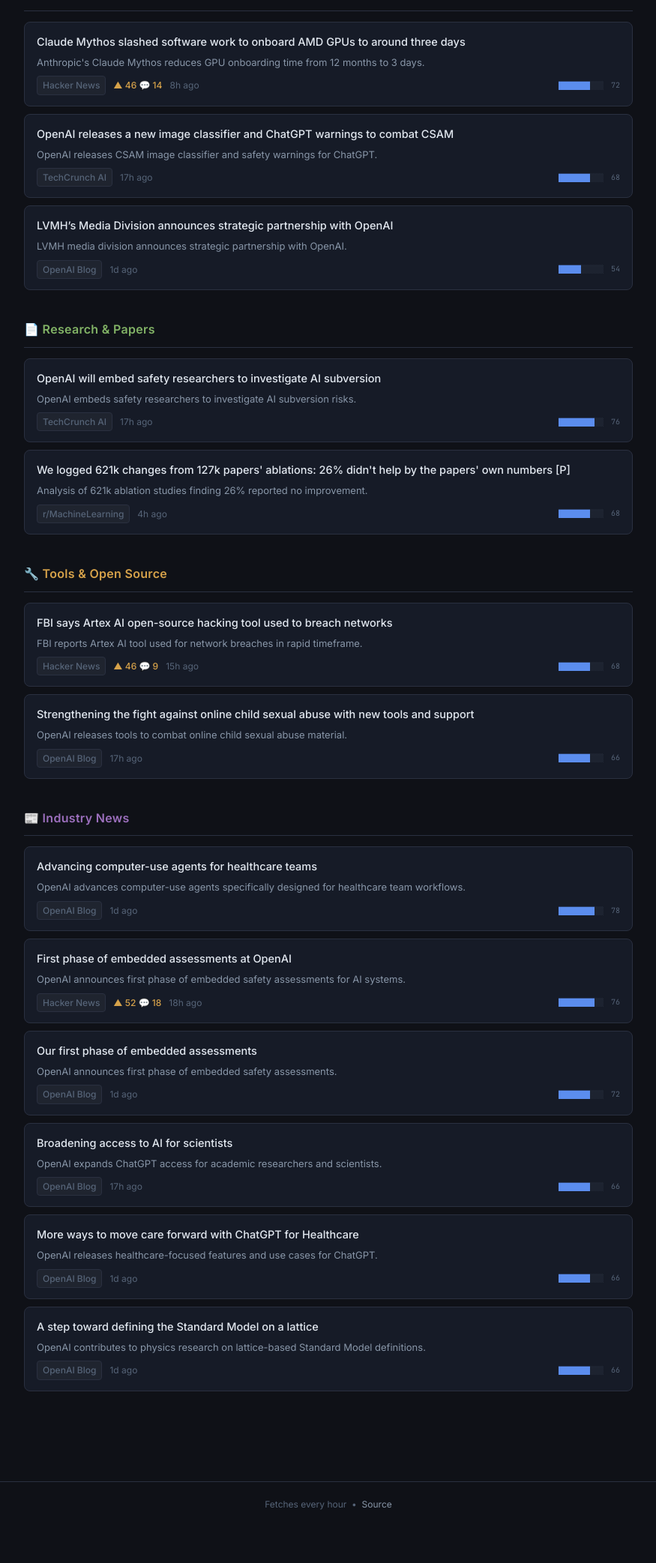
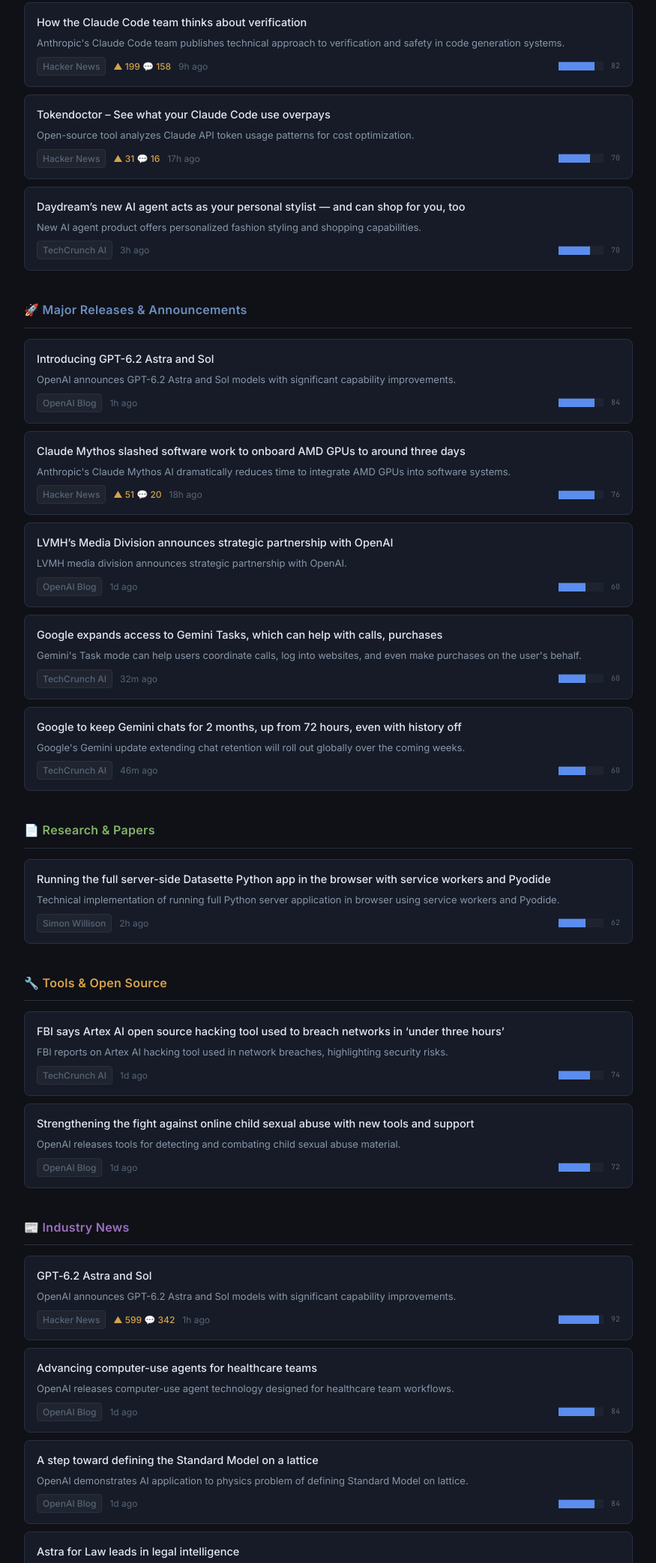
Before and after one commit to kevin-cantwell/ai-digest, a plain HTML site: page index.html in a window 1280 px wide. Shown: the part 349-2434 px from the top of the page at 75% size, without its empty margins (202-1077 px from the left). Before the commit the page ends 2385 px from the top, so only its background shows below. Drawn offline with Linux system fonts and the light colour scheme.

Commit message:
digest: 2026-11-17 19:35 UTC

```diff
--- a/index.html
+++ b/index.html
@@ -246,7 +246,7 @@
   <div class="header-inner">
     <div class="logo">AI Digest<span class="logo-dot">.</span></div>
     <div class="header-meta">
-      <span class="header-date" id="header-date" data-utc="2026-11-17T10:10:03Z">Tuesday, November 17, 2026 — 10:10 UTC</span>
+      <span class="header-date" id="header-date" data-utc="2026-11-17T19:35:19Z">Tuesday, November 17, 2026 — 19:35 UTC</span>
       <script>
         (function() {
           var el = document.getElementById('header-date');
@@ -259,7 +259,7 @@
       <span class="header-updated" id="header-updated">Updated just now</span>
       <script>
         (function() {
-          var builtAt = new Date("2026-11-17T10:10:03Z");
+          var builtAt = new Date("2026-11-17T19:35:19Z");
           function updateAge() {
             var mins = Math.floor((Date.now() - builtAt.getTime()) / 60000);
             var el = document.getElementById('header-updated');
@@ -275,42 +275,83 @@
           setInterval(updateAge, 60000);
         })();
       </script>
-      <span class="header-count">13 stories</span>
+      <span class="header-count">17 stories</span>
     </div>
   </div>
 </header>
 
 <main>
   <div class="tldr-box">
-    <p class="tldr-text">OpenAI has launched embedded safety researchers to investigate AI system vulnerabilities and introduced new tools to combat child sexual abuse material, while also expanding AI access for healthcare and scientific applications. Additionally, Anthropic&#x27;s Claude model significantly reduced GPU integration time for AMD processors, and research revealed that over a quarter of ablation studies in published papers showed no measurable improvements by their own metrics.</p>
+    <p class="tldr-text">OpenAI released GPT-6.2 with two variants—Astra for multimodal tasks and Sol for specialized applications—alongside new computer-use agents designed for healthcare teams and legal intelligence. Meanwhile, security concerns emerged as the FBI reported the Artex AI hacking tool was used to breach networks in under three hours, highlighting vulnerabilities in open-source AI systems.</p>
   </div>
 
 
+    <section class="digest-section">
+      <h2 class="section-title" style="color: #4ade80;">⚡ Developer Tools &amp; Agentic AI</h2>
+      <div class="cards">
+      <div class="card">
+        <div class="card-header">
+          <a class="card-title" href="https://claude.dev/blog/how-the-claude-code-team-thinks-about-verification/" target="_blank" rel="noopener noreferrer">How the Claude Code team thinks about verification</a>
+        </div>
+        <p class="item-summary">Anthropic&#x27;s Claude Code team publishes technical approach to verification and safety in code generation systems.</p>
+        <div class="card-meta">
+          <a class="source" href="https://news.ycombinator.com/item?id=50529612" target="_blank" rel="noopener noreferrer">Hacker News</a>
+          <span class="upvotes">▲ 199  💬 158</span>
+          <span class="age">9h ago</span>
+          <span class="score-bar" title="Quality score: 82/100"><span class="bar-filled">████████</span><span class="bar-empty">░░</span> <span class="score-num">82</span></span>
+        </div>
+      </div>
+      <div class="card">
+        <div class="card-header">
+          <a class="card-title" href="https://github.com/localixai/tokendoctor" target="_blank" rel="noopener noreferrer">Tokendoctor – See what your Claude Code use overpays</a>
+        </div>
+        <p class="item-summary">Open-source tool analyzes Claude API token usage patterns for cost optimization.</p>
+        <div class="card-meta">
+          <a class="source" href="https://news.ycombinator.com/item?id=50526584" target="_blank" rel="noopener noreferrer">Hacker News</a>
+          <span class="upvotes">▲ 31  💬 16</span>
+          <span class="age">17h ago</span>
+          <span class="score-bar" title="Quality score: 70/100"><span class="bar-filled">███████</span><span class="bar-empty">░░░</span> <span class="score-num">70</span></span>
+        </div>
+      </div>
+      <div class="card">
+        <div class="card-header">
+          <a class="card-title" href="https://techcrunch.com/2026/11/17/daydreams-new-ai-agent-acts-as-your-personal-stylist-and-can-shop-for-you-too/" target="_blank" rel="noopener noreferrer">Daydream’s new AI agent acts as your personal stylist — and can shop for you, too</a>
+        </div>
+        <p class="item-summary">New AI agent product offers personalized fashion styling and shopping capabilities.</p>
+        <div class="card-meta">
+          <a class="source" href="https://techcrunch.com/2026/11/17/daydreams-new-ai-agent-acts-as-your-personal-stylist-and-can-shop-for-you-too/" target="_blank" rel="noopener noreferrer">TechCrunch AI</a>
+
+          <span class="age">3h ago</span>
+          <span class="score-bar" title="Quality score: 70/100"><span class="bar-filled">███████</span><span class="bar-empty">░░░</span> <span class="score-num">70</span></span>
+        </div>
+      </div>
+      </div>
+    </section>
     <section class="digest-section">
       <h2 class="section-title" style="color: #6c8ebf;">🚀 Major Releases &amp; Announcements</h2>
       <div class="cards">
       <div class="card">
         <div class="card-header">
-          <a class="card-title" href="https://www.tomshardware.com/tech-industry/artificial-intelligence/anthropic-says-claude-mythos-slashed-software-work-to-onboard-amd-gpus-from-up-to-12-months-to-around-three-days-writing-almost-100-percent-of-kernels-autonomously-chips-away-at-nvidias-cuda-moat" target="_blank" rel="noopener noreferrer">Claude Mythos slashed software work to onboard AMD GPUs to around three days</a>
+          <a class="card-title" href="https://openai.com/index/introducing-gpt-6-2-astra-sol" target="_blank" rel="noopener noreferrer">Introducing GPT-6.2 Astra and Sol</a>
         </div>
-        <p class="item-summary">Anthropic&#x27;s Claude Mythos reduces GPU onboarding time from 12 months to 3 days.</p>
+        <p class="item-summary">OpenAI announces GPT-6.2 Astra and Sol models with significant capability improvements.</p>
         <div class="card-meta">
-          <a class="source" href="https://news.ycombinator.com/item?id=50526264" target="_blank" rel="noopener noreferrer">Hacker News</a>
-          <span class="upvotes">▲ 46  💬 14</span>
-          <span class="age">8h ago</span>
-          <span class="score-bar" title="Quality score: 72/100"><span class="bar-filled">███████</span><span class="bar-empty">░░░</span> <span class="score-num">72</span></span>
+          <a class="source" href="https://openai.com/index/introducing-gpt-6-2-astra-sol" target="_blank" rel="noopener noreferrer">OpenAI Blog</a>
+
+          <span class="age">1h ago</span>
+          <span class="score-bar" title="Quality score: 84/100"><span class="bar-filled">████████</span><span class="bar-empty">░░</span> <span class="score-num">84</span></span>
         </div>
       </div>
       <div class="card">
         <div class="card-header">
-          <a class="card-title" href="https://techcrunch.com/2026/11/16/openai-releases-a-new-image-classifier-and-chatgpt-warnings-to-combat-csam/" target="_blank" rel="noopener noreferrer">OpenAI releases a new image classifier and ChatGPT warnings to combat CSAM</a>
+          <a class="card-title" href="https://www.tomshardware.com/tech-industry/artificial-intelligence/anthropic-says-claude-mythos-slashed-software-work-to-onboard-amd-gpus-from-up-to-12-months-to-around-three-days-writing-almost-100-percent-of-kernels-autonomously-chips-away-at-nvidias-cuda-moat" target="_blank" rel="noopener noreferrer">Claude Mythos slashed software work to onboard AMD GPUs to around three days</a>
         </div>
-        <p class="item-summary">OpenAI releases CSAM image classifier and safety warnings for ChatGPT.</p>
+        <p class="item-summary">Anthropic&#x27;s Claude Mythos AI dramatically reduces time to integrate AMD GPUs into software systems.</p>
         <div class="card-meta">
-          <a class="source" href="https://techcrunch.com/2026/11/16/openai-releases-a-new-image-classifier-and-chatgpt-warnings-to-combat-csam/" target="_blank" rel="noopener noreferrer">TechCrunch AI</a>
-
-          <span class="age">17h ago</span>
-          <span class="score-bar" title="Quality score: 68/100"><span class="bar-filled">███████</span><span class="bar-empty">░░░</span> <span class="score-num">68</span></span>
+          <a class="source" href="https://news.ycombinator.com/item?id=50526264" target="_blank" rel="noopener noreferrer">Hacker News</a>
+          <span class="upvotes">▲ 51  💬 20</span>
+          <span class="age">18h ago</span>
+          <span class="score-bar" title="Quality score: 76/100"><span class="bar-filled">████████</span><span class="bar-empty">░░</span> <span class="score-num">76</span></span>
         </div>
       </div>
       <div class="card">
@@ -322,7 +363,31 @@
           <a class="source" href="https://openai.com/index/lvmh-media-division-partnership" target="_blank" rel="noopener noreferrer">OpenAI Blog</a>
 
           <span class="age">1d ago</span>
-          <span class="score-bar" title="Quality score: 54/100"><span class="bar-filled">█████</span><span class="bar-empty">░░░░░</span> <span class="score-num">54</span></span>
+          <span class="score-bar" title="Quality score: 60/100"><span class="bar-filled">██████</span><span class="bar-empty">░░░░</span> <span class="score-num">60</span></span>
+        </div>
+      </div>
+      <div class="card">
+        <div class="card-header">
+          <a class="card-title" href="https://techcrunch.com/2026/11/17/google-expands-access-to-gemini-tasks-which-can-help-with-calls-purchases/" target="_blank" rel="noopener noreferrer">Google expands access to Gemini Tasks, which can help with calls, purchases</a>
+        </div>
+        <p class="item-summary">Gemini&#x27;s Task mode can help users coordinate calls, log into websites, and even make purchases on the user&#x27;s behalf.</p>
+        <div class="card-meta">
+          <a class="source" href="https://techcrunch.com/2026/11/17/google-expands-access-to-gemini-tasks-which-can-help-with-calls-purchases/" target="_blank" rel="noopener noreferrer">TechCrunch AI</a>
+
+          <span class="age">32m ago</span>
+          <span class="score-bar" title="Quality score: 60/100"><span class="bar-filled">██████</span><span class="bar-empty">░░░░</span> <span class="score-num">60</span></span>
+        </div>
+      </div>
+      <div class="card">
+        <div class="card-header">
+          <a class="card-title" href="https://techcrunch.com/2026/11/17/google-to-keep-gemini-chats-for-two-months-up-from-72-hours-even-with-history-off/" target="_blank" rel="noopener noreferrer">Google to keep Gemini chats for 2 months, up from 72 hours, even with history off</a>
+        </div>
+        <p class="item-summary">Google&#x27;s Gemini update extending chat retention will roll out globally over the coming weeks.</p>
+        <div class="card-meta">
+          <a class="source" href="https://techcrunch.com/2026/11/17/google-to-keep-gemini-chats-for-two-months-up-from-72-hours-even-with-history-off/" target="_blank" rel="noopener noreferrer">TechCrunch AI</a>
+
+          <span class="age">46m ago</span>
+          <span class="score-bar" title="Quality score: 60/100"><span class="bar-filled">██████</span><span class="bar-empty">░░░░</span> <span class="score-num">60</span></span>
         </div>
       </div>
       </div>
@@ -332,26 +397,14 @@
       <div class="cards">
       <div class="card">
         <div class="card-header">
-          <a class="card-title" href="https://techcrunch.com/2026/11/16/openai-will-embed-apollo-researchers-to-investigate-ai-subversion/" target="_blank" rel="noopener noreferrer">OpenAI will embed safety researchers to investigate AI subversion</a>
+          <a class="card-title" href="https://simonwillison.net/2026/Nov/17/datasette-lite/" target="_blank" rel="noopener noreferrer">Running the full server-side Datasette Python app in the browser with service workers and Pyodide</a>
         </div>
-        <p class="item-summary">OpenAI embeds safety researchers to investigate AI subversion risks.</p>
+        <p class="item-summary">Technical implementation of running full Python server application in browser using service workers and Pyodide.</p>
         <div class="card-meta">
-          <a class="source" href="https://techcrunch.com/2026/11/16/openai-will-embed-apollo-researchers-to-investigate-ai-subversion/" target="_blank" rel="noopener noreferrer">TechCrunch AI</a>
+          <a class="source" href="https://simonwillison.net/2026/Nov/17/datasette-lite/" target="_blank" rel="noopener noreferrer">Simon Willison</a>
 
-          <span class="age">17h ago</span>
-          <span class="score-bar" title="Quality score: 76/100"><span class="bar-filled">████████</span><span class="bar-empty">░░</span> <span class="score-num">76</span></span>
-        </div>
-      </div>
-      <div class="card">
-        <div class="card-header">
-          <a class="card-title" href="https://www.reddit.com/r/MachineLearning/comments/1xybvju/we_logged_621k_changes_from_127k_papers_ablations/" target="_blank" rel="noopener noreferrer">We logged 621k changes from 127k papers&#x27; ablations: 26% didn&#x27;t help by the papers&#x27; own numbers [P]</a>
-        </div>
-        <p class="item-summary">Analysis of 621k ablation studies finding 26% reported no improvement.</p>
-        <div class="card-meta">
-          <a class="source" href="https://www.reddit.com/r/MachineLearning/comments/1xybvju/we_logged_621k_changes_from_127k_papers_ablations/" target="_blank" rel="noopener noreferrer">r/MachineLearning</a>
-
-          <span class="age">4h ago</span>
-          <span class="score-bar" title="Quality score: 68/100"><span class="bar-filled">███████</span><span class="bar-empty">░░░</span> <span class="score-num">68</span></span>
+          <span class="age">2h ago</span>
+          <span class="score-bar" title="Quality score: 62/100"><span class="bar-filled">██████</span><span class="bar-empty">░░░░</span> <span class="score-num">62</span></span>
         </div>
       </div>
       </div>
@@ -361,26 +414,26 @@
       <div class="cards">
       <div class="card">
         <div class="card-header">
-          <a class="card-title" href="https://techcrunch.com/2026/11/16/fbi-says-artex-ai-open-source-hacking-tool-used-to-breach-networks-in-under-three-hours/" target="_blank" rel="noopener noreferrer">FBI says Artex AI open-source hacking tool used to breach networks</a>
+          <a class="card-title" href="https://techcrunch.com/2026/11/16/fbi-says-artex-ai-open-source-hacking-tool-used-to-breach-networks-in-under-three-hours/" target="_blank" rel="noopener noreferrer">FBI says Artex AI open source hacking tool used to breach networks in ‘under three hours’</a>
         </div>
-        <p class="item-summary">FBI reports Artex AI tool used for network breaches in rapid timeframe.</p>
+        <p class="item-summary">FBI reports on Artex AI hacking tool used in network breaches, highlighting security risks.</p>
         <div class="card-meta">
-          <a class="source" href="https://news.ycombinator.com/item?id=50520796" target="_blank" rel="noopener noreferrer">Hacker News</a>
-          <span class="upvotes">▲ 46  💬 9</span>
-          <span class="age">15h ago</span>
-          <span class="score-bar" title="Quality score: 68/100"><span class="bar-filled">███████</span><span class="bar-empty">░░░</span> <span class="score-num">68</span></span>
+          <a class="source" href="https://techcrunch.com/2026/11/16/fbi-says-artex-ai-open-source-hacking-tool-used-to-breach-networks-in-under-three-hours/" target="_blank" rel="noopener noreferrer">TechCrunch AI</a>
+
+          <span class="age">1d ago</span>
+          <span class="score-bar" title="Quality score: 74/100"><span class="bar-filled">███████</span><span class="bar-empty">░░░</span> <span class="score-num">74</span></span>
         </div>
       </div>
       <div class="card">
         <div class="card-header">
           <a class="card-title" href="https://openai.com/index/strengthening-online-child-safety" target="_blank" rel="noopener noreferrer">Strengthening the fight against online child sexual abuse with new tools and support</a>
         </div>
-        <p class="item-summary">OpenAI releases tools to combat online child sexual abuse material.</p>
+        <p class="item-summary">OpenAI releases tools for detecting and combating child sexual abuse material.</p>
         <div class="card-meta">
           <a class="source" href="https://openai.com/index/strengthening-online-child-safety" target="_blank" rel="noopener noreferrer">OpenAI Blog</a>
 
-          <span class="age">17h ago</span>
-          <span class="score-bar" title="Quality score: 66/100"><span class="bar-filled">███████</span><span class="bar-empty">░░░</span> <span class="score-num">66</span></span>
+          <span class="age">1d ago</span>
+          <span class="score-bar" title="Quality score: 72/100"><span class="bar-filled">███████</span><span class="bar-empty">░░░</span> <span class="score-num">72</span></span>
         </div>
       </div>
       </div>
@@ -390,35 +443,59 @@
       <div class="cards">
       <div class="card">
         <div class="card-header">
+          <a class="card-title" href="https://openai.com/index/introducing-gpt-6-2-astra-sol/" target="_blank" rel="noopener noreferrer">GPT‑6.2 Astra and Sol</a>
+        </div>
+        <p class="item-summary">OpenAI announces GPT-6.2 Astra and Sol models with significant capability improvements.</p>
+        <div class="card-meta">
+          <a class="source" href="https://news.ycombinator.com/item?id=50535230" target="_blank" rel="noopener noreferrer">Hacker News</a>
+          <span class="upvotes">▲ 599  💬 342</span>
+          <span class="age">1h ago</span>
+          <span class="score-bar" title="Quality score: 92/100"><span class="bar-filled">█████████</span><span class="bar-empty">░</span> <span class="score-num">92</span></span>
+        </div>
+      </div>
+      <div class="card">
+        <div class="card-header">
           <a class="card-title" href="https://openai.com/index/advancing-computer-use-for-healthcare-teams" target="_blank" rel="noopener noreferrer">Advancing computer-use agents for healthcare teams</a>
         </div>
-        <p class="item-summary">OpenAI advances computer-use agents specifically designed for healthcare team workflows.</p>
+        <p class="item-summary">OpenAI releases computer-use agent technology designed for healthcare team workflows.</p>
         <div class="card-meta">
           <a class="source" href="https://openai.com/index/advancing-computer-use-for-healthcare-teams" target="_blank" rel="noopener noreferrer">OpenAI Blog</a>
 
           <span class="age">1d ago</span>
-          <span class="score-bar" title="Quality score: 78/100"><span class="bar-filled">████████</span><span class="bar-empty">░░</span> <span class="score-num">78</span></span>
+          <span class="score-bar" title="Quality score: 84/100"><span class="bar-filled">████████</span><span class="bar-empty">░░</span> <span class="score-num">84</span></span>
         </div>
       </div>
       <div class="card">
         <div class="card-header">
-          <a class="card-title" href="https://openai.com/index/our-first-phase-of-embedded-assessments/" target="_blank" rel="noopener noreferrer">First phase of embedded assessments at OpenAI</a>
+          <a class="card-title" href="https://openai.com/index/step-toward-defining-the-standard-model" target="_blank" rel="noopener noreferrer">A step toward defining the Standard Model on a lattice</a>
         </div>
-        <p class="item-summary">OpenAI announces first phase of embedded safety assessments for AI systems.</p>
+        <p class="item-summary">OpenAI demonstrates AI application to physics problem of defining Standard Model on lattice.</p>
         <div class="card-meta">
-          <a class="source" href="https://news.ycombinator.com/item?id=50519153" target="_blank" rel="noopener noreferrer">Hacker News</a>
-          <span class="upvotes">▲ 52  💬 18</span>
-          <span class="age">18h ago</span>
-          <span class="score-bar" title="Quality score: 76/100"><span class="bar-filled">████████</span><span class="bar-empty">░░</span> <span class="score-num">76</span></span>
+          <a class="source" href="https://openai.com/index/step-toward-defining-the-standard-model" target="_blank" rel="noopener noreferrer">OpenAI Blog</a>
+
+          <span class="age">1d ago</span>
+          <span class="score-bar" title="Quality score: 84/100"><span class="bar-filled">████████</span><span class="bar-empty">░░</span> <span class="score-num">84</span></span>
         </div>
       </div>
       <div class="card">
         <div class="card-header">
-          <a class="card-title" href="https://openai.com/index/our-first-phase-of-embedded-assessments" target="_blank" rel="noopener noreferrer">Our first phase of embedded assessments</a>
+          <a class="card-title" href="https://openai.com/index/astra-law-6-2" target="_blank" rel="noopener noreferrer">Astra for Law leads in legal intelligence</a>
         </div>
-        <p class="item-summary">OpenAI announces first phase of embedded safety assessments.</p>
+        <p class="item-summary">OpenAI releases Astra for Law, a specialized legal intelligence model variant.</p>
         <div class="card-meta">
-          <a class="source" href="https://openai.com/index/our-first-phase-of-embedded-assessments" target="_blank" rel="noopener noreferrer">OpenAI Blog</a>
+          <a class="source" href="https://openai.com/index/astra-law-6-2" target="_blank" rel="noopener noreferrer">OpenAI Blog</a>
+
+          <span class="age">19h ago</span>
+          <span class="score-bar" title="Quality score: 72/100"><span class="bar-filled">███████</span><span class="bar-empty">░░░</span> <span class="score-num">72</span></span>
+        </div>
+      </div>
+      <div class="card">
+        <div class="card-header">
+          <a class="card-title" href="https://openai.com/index/expanding-chatgpt-for-academic-researchers" target="_blank" rel="noopener noreferrer">Broadening access to AI for scientists</a>
+        </div>
+        <p class="item-summary">OpenAI expands ChatGPT access to academic researchers with dedicated support program.</p>
+        <div class="card-meta">
+          <a class="source" href="https://openai.com/index/expanding-chatgpt-for-academic-researchers" target="_blank" rel="noopener noreferrer">OpenAI Blog</a>
 
           <span class="age">1d ago</span>
           <span class="score-bar" title="Quality score: 72/100"><span class="bar-filled">███████</span><span class="bar-empty">░░░</span> <span class="score-num">72</span></span>
@@ -426,38 +503,14 @@
       </div>
       <div class="card">
         <div class="card-header">
-          <a class="card-title" href="https://openai.com/index/expanding-chatgpt-for-academic-researchers" target="_blank" rel="noopener noreferrer">Broadening access to AI for scientists</a>
-        </div>
-        <p class="item-summary">OpenAI expands ChatGPT access for academic researchers and scientists.</p>
-        <div class="card-meta">
-          <a class="source" href="https://openai.com/index/expanding-chatgpt-for-academic-researchers" target="_blank" rel="noopener noreferrer">OpenAI Blog</a>
-
-          <span class="age">17h ago</span>
-          <span class="score-bar" title="Quality score: 66/100"><span class="bar-filled">███████</span><span class="bar-empty">░░░</span> <span class="score-num">66</span></span>
-        </div>
-      </div>
-      <div class="card">
-        <div class="card-header">
           <a class="card-title" href="https://openai.com/index/more-ways-to-move-care-forward-with-chatgpt-for-healthcare" target="_blank" rel="noopener noreferrer">More ways to move care forward with ChatGPT for Healthcare</a>
         </div>
-        <p class="item-summary">OpenAI releases healthcare-focused features and use cases for ChatGPT.</p>
+        <p class="item-summary">OpenAI announces expanded ChatGPT features for healthcare applications.</p>
         <div class="card-meta">
           <a class="source" href="https://openai.com/index/more-ways-to-move-care-forward-with-chatgpt-for-healthcare" target="_blank" rel="noopener noreferrer">OpenAI Blog</a>
 
           <span class="age">1d ago</span>
-          <span class="score-bar" title="Quality score: 66/100"><span class="bar-filled">███████</span><span class="bar-empty">░░░</span> <span class="score-num">66</span></span>
-        </div>
-      </div>
-      <div class="card">
-        <div class="card-header">
-          <a class="card-title" href="https://openai.com/index/step-toward-defining-the-standard-model" target="_blank" rel="noopener noreferrer">A step toward defining the Standard Model on a lattice</a>
-        </div>
-        <p class="item-summary">OpenAI contributes to physics research on lattice-based Standard Model definitions.</p>
-        <div class="card-meta">
-          <a class="source" href="https://openai.com/index/step-toward-defining-the-standard-model" target="_blank" rel="noopener noreferrer">OpenAI Blog</a>
-
-          <span class="age">1d ago</span>
-          <span class="score-bar" title="Quality score: 66/100"><span class="bar-filled">███████</span><span class="bar-empty">░░░</span> <span class="score-num">66</span></span>
+          <span class="score-bar" title="Quality score: 72/100"><span class="bar-filled">███████</span><span class="bar-empty">░░░</span> <span class="score-num">72</span></span>
         </div>
       </div>
       </div>
```
Also changed, not shown: feed.xml (+84 -52 lines).
